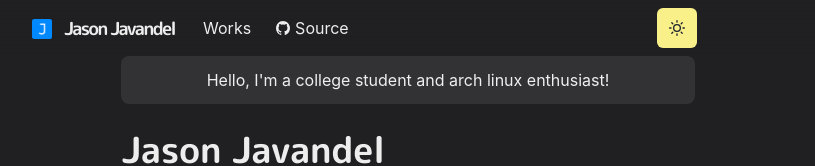
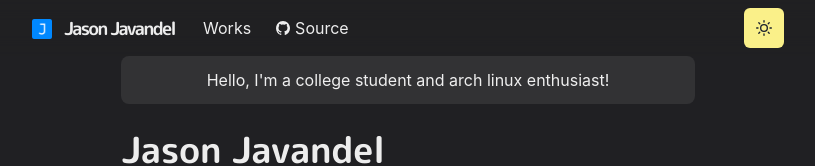
Before and after one commit to CherryYeti/Portfolio, a Next.js app: page / in a window 1280 px wide. Shown: the top 166 px of the page, without its empty margins (232-1047 px from the left). Built offline with nearby package versions, Linux system fonts and the light colour scheme.

Commit message:
Change navbar button alignment

```diff
--- a/components/navbar.js
+++ b/components/navbar.js
@@ -75,7 +75,7 @@ const Navbar = props => {
           </LinkItem>
         </Stack>
 
-        <Box flex={1} align="center">
+        <Box flex={1} align="right">
           <ThemeToggleButton />
 
           <Box ml={2} display={{ base: 'inline-block', md: 'none' }}>
```
